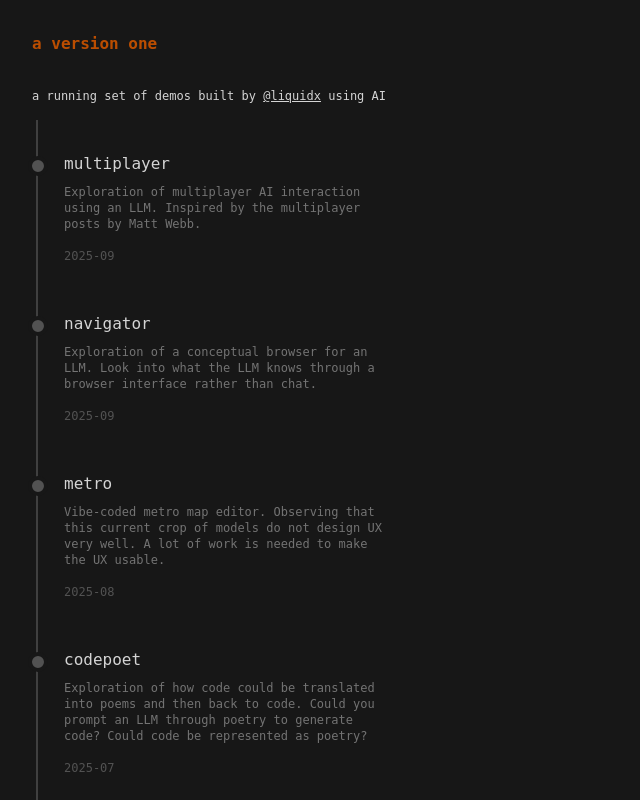
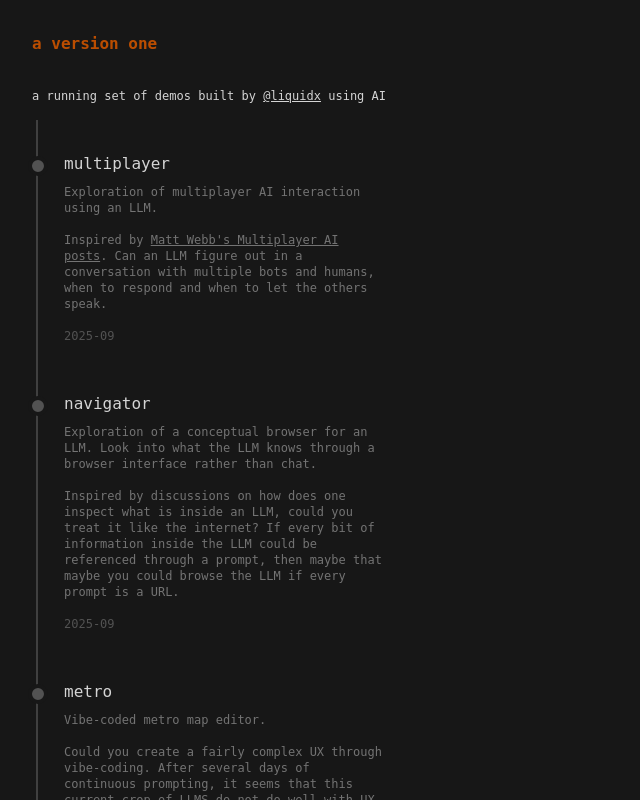
Before and after one commit to liquidx/liquidx-aversion, a SvelteKit app: page / in a window 1280 px wide. Shown: the top 800 px of the page, without its empty margins (0-640 px from the left). Built offline with nearby package versions, Linux system fonts and the light colour scheme; a web font is replaced by a local one.

Commit message:
Updating each demo to have a description

```diff
--- a/src/app.css
+++ b/src/app.css
@@ -12,4 +12,7 @@
   body {
     @apply bg-neutral-900 text-neutral-300;
   }
+  p {
+    @apply pt-4
+  }
 }
--- a/src/lib/components/DemoItem.svelte
+++ b/src/lib/components/DemoItem.svelte
@@ -17,7 +17,7 @@
 		<a class="hover:underline" href={path}>{title}</a>
 	</div>
 	{#if description}
-		<p class="mt-2 text-xs text-neutral-500">{description}</p>
+		<div class="mt-2 text-xs text-neutral-500">{@html description}</div>
 	{/if}
 	<div class="my-4 text-xs text-neutral-600">{yearMonth}</div>
 </li>
--- /dev/null
+++ b/src/lib/demos.ts
@@ -0,0 +1,62 @@
+export interface Demo {
+	title: string;
+	description: string; // HTML content
+	path: string;
+	yearMonth: string;
+}
+
+export const demos: Demo[] = [
+	{
+		title: 'multiplayer',
+		description: `Exploration of multiplayer AI interaction using an LLM.
+
+			<p>Inspired by <a href="https://interconnected.org/home/2025/05/23/turntaking" class="underline">Matt Webb's Multiplayer AI posts</a>.
+			Can an LLM figure out in a conversation with multiple bots and humans,
+			when to respond and when to let the others speak.</p>
+`,
+		path: '/of/multiplayer',
+		yearMonth: '2025-09'
+	},
+	{
+		title: 'navigator',
+		description: `Exploration of a conceptual browser for an LLM. Look into what the LLM knows through a browser interface rather than chat.
+
+			<p>Inspired by discussions on how does one inspect what is inside an LLM, could you treat it like the internet?
+			If every bit of information inside the LLM could be referenced through a prompt,
+			then maybe that maybe you could browse the LLM if every prompt is a URL.</p>`,
+		path: '/of/navigator',
+		yearMonth: '2025-09'
+	},
+	{
+		title: 'metro',
+		description: `Vibe-coded metro map editor.
+
+			<p>Could you create a fairly complex UX through vibe-coding. After several days of continuous prompting, it seems that this current crop of LLMS
+			do not do well with UX patterns. It has a tendency to do the MVP of design, or even some designs borderline unusable,
+			like it was developed by an engineer. A lot of work is needed to make the design usable.</p>`,
+		path: '/of/metro',
+		yearMonth: '2025-08'
+	},
+	{
+		title: 'codepoet',
+		description: `Exploration of how code could be translated into poems and then back to code.
+
+			<p>Could you prompt an LLM through poetry to generate code? Could code be represented as poetry?
+			Turns out poetry itself has many styles too,
+			so we took a shortcut to find poets to emulate, and the results are quite beautiful.</p>`,
+		path: '/of/codepoet',
+		yearMonth: '2025-07'
+	},
+	{
+		title: 'threetextfield',
+		description: 'Exploration of a hyper fancy text box and what it would take to make it work.',
+		path: '/of/number',
+		yearMonth: '2025-07'
+	},
+	{
+		title: 'terminal',
+		description: 'A fake terminal interface that could be extensible.',
+		path: '/of/terminal',
+		yearMonth: '2025-07'
+	}
+];
--- a/src/routes/+page.svelte
+++ b/src/routes/+page.svelte
@@ -1,48 +1,6 @@
 <script lang="ts">
 	import DemoItem from '$lib/components/DemoItem.svelte';
-
-	const demos = [
-		{
-			title: 'multiplayer',
-			description:
-				'Exploration of multiplayer AI interaction using an LLM. Inspired by the multiplayer posts by Matt Webb.',
-			path: '/of/multiplayer',
-			yearMonth: '2025-09'
-		},
-		{
-			title: 'navigator',
-			description:
-				'Exploration of a conceptual browser for an LLM. Look into what the LLM knows through a browser interface rather than chat. ',
-			path: '/of/navigator',
-			yearMonth: '2025-09'
-		},
-		{
-			title: 'metro',
-			description:
-				'Vibe-coded metro map editor. Observing that this current crop of models do not design UX very well. A lot of work is needed to make the UX usable.',
-			path: '/of/metro',
-			yearMonth: '2025-08'
-		},
-		{
-			title: 'codepoet',
-			description:
-				'Exploration of how code could be translated into poems and then back to code. Could you prompt an LLM through poetry to generate code? Could code be represented as poetry?',
-			path: '/of/codepoet',
-			yearMonth: '2025-07'
-		},
-		{
-			title: 'threetextfield',
-			description: 'Exploration of a hyper fancy text box and what it would take to make it work.',
-			path: '/of/number',
-			yearMonth: '2025-07'
-		},
-		{
-			title: 'terminal',
-			description: 'A fake terminal interface that could be extensible.',
-			path: '/of/terminal',
-			yearMonth: '2025-07'
-		}
-	];
+	import { demos } from '$lib/demos.js';
 </script>
 
 <div class="p-4 text-xs">
```
